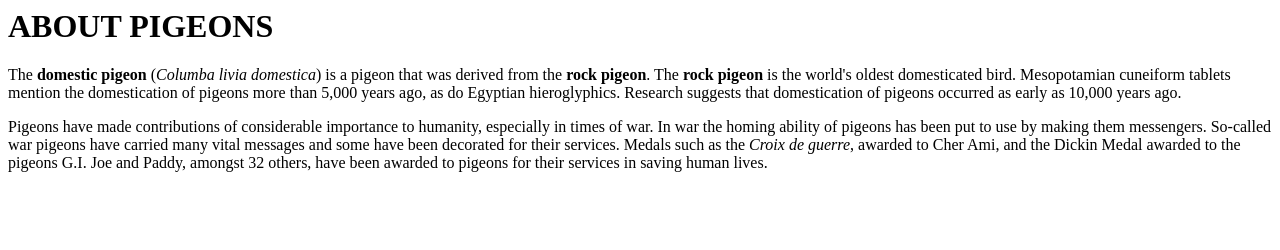
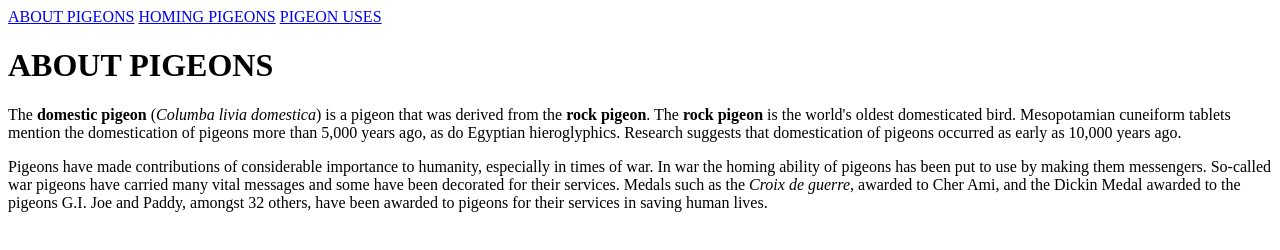
Before and after one commit to gugaguha/costam, a plain HTML site: page index.html in a window 1280 px wide. Drawn offline with Linux system fonts and the light colour scheme.

Commit message:
Add files via upload

```diff
--- a/index.html
+++ b/index.html
@@ -4,13 +4,21 @@
 </head>
 <body>
 
-<h1>ABOUT PIGEONS</h1>
+<div>
 
-<p>The <b>domestic pigeon</b> (<i>Columba livia domestica</i>) is a pigeon that was derived from the <b>rock pigeon</b>. The <b>rock pigeon</b> is the world's oldest domesticated bird. Mesopotamian cuneiform tablets mention the domestication of pigeons more than 5,000 years ago, as do Egyptian hieroglyphics. Research suggests that domestication of pigeons occurred as early as 10,000 years ago.</p>
+	<a href="index.html">ABOUT PIGEONS</A>   <a href="homing.html">HOMING PIGEONS</a>   <a href="uses.html">PIGEON USES</a>
 
-<p>Pigeons have made contributions of considerable importance to humanity, especially in times of war. In war the homing ability of pigeons has been put to use by making them messengers. So-called war pigeons have carried many vital messages and some have been decorated for their services. Medals such as the <i>Croix de guerre</i>, awarded to Cher Ami, and the Dickin Medal awarded to the pigeons G.I. Joe and Paddy, amongst 32 others, have been awarded to pigeons for their services in saving human lives.</p>
+</div>
 
+<div>
 
+	<h1>ABOUT PIGEONS</h1>
+
+	<p>The <b>domestic pigeon</b> (<i>Columba livia domestica</i>) is a pigeon that was derived from the <b>rock pigeon</b>. The <b>rock pigeon</b> is the world's oldest domesticated bird. Mesopotamian cuneiform tablets mention the domestication of pigeons more than 5,000 years ago, as do Egyptian hieroglyphics. Research suggests that domestication of pigeons occurred as early as 10,000 years ago.</p>
+
+	<p>Pigeons have made contributions of considerable importance to humanity, especially in times of war. In war the homing ability of pigeons has been put to use by making them messengers. So-called war pigeons have carried many vital messages and some have been decorated for their services. Medals such as the <i>Croix de guerre</i>, awarded to Cher Ami, and the Dickin Medal awarded to the pigeons G.I. Joe and Paddy, amongst 32 others, have been awarded to pigeons for their services in saving human lives.</p>
+
+</div>
 
 </body>
 
```
Also changed, not shown: homing.html (+12 -0 lines), uses.html (+10 -0 lines).
